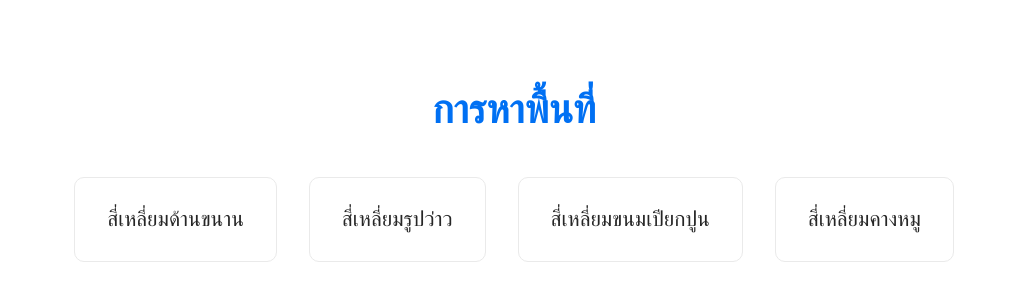
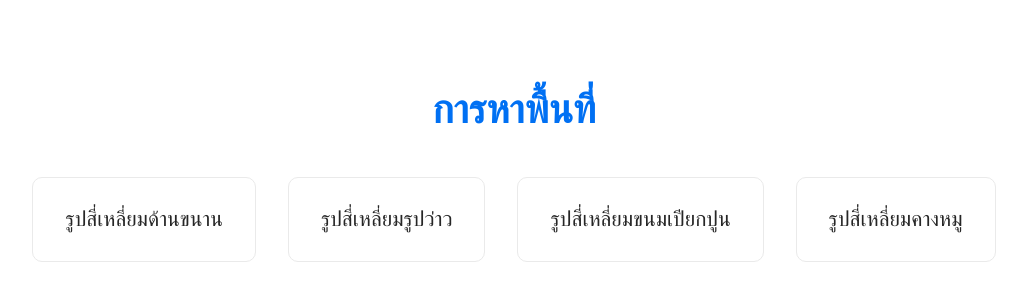
Before and after one commit to kamontip-kk/temp_web_project, a Next.js app: page /contents in a window 1280 px wide. Shown: the part 222-522 px from the top of the page, without its empty margins (126-1153 px from the left). Built offline with nearby package versions, Linux system fonts and the light colour scheme.

Commit message:
edit spelling

```diff
--- a/pages/contents.tsx
+++ b/pages/contents.tsx
@@ -18,11 +18,11 @@ function Contents() {
             <div className={styles.buttons}>
                 <Link href='' >
                     <a className={styles.card} onClick={() => setModal1(true)}>
-                        <h2>สี่เหลี่ยมด้านขนาน</h2>
+                        <h2>รูปสี่เหลี่ยมด้านขนาน</h2>
                     </a>
                 </Link>
                 <Modal
-                    title="สี่เหลี่ยมด้านขนาน"
+                    title="รูปสี่เหลี่ยมด้านขนาน"
                     centered
                     visible={modal1}
                     onOk={() => setModal1(false)}
@@ -36,11 +36,11 @@ function Contents() {
 
                 <Link href=''>
                     <a className={styles.card} onClick={() => setModal2(true)}>
-                        <h2>สี่เหลี่ยมรูปว่าว</h2>
+                        <h2>รูปสี่เหลี่ยมรูปว่าว</h2>
                     </a>
                 </Link>
                 <Modal
-                    title="สี่เหลี่ยมรูปว่าว"
+                    title="รูปสี่เหลี่ยมรูปว่าว"
                     centered
                     visible={modal2}
                     onOk={() => setModal2(false)}
@@ -54,11 +54,11 @@ function Contents() {
 
                 <Link href=''>
                     <a className={styles.card} onClick={() => setModal3(true)}>
-                        <h2>สี่เหลี่ยมขนมเปียกปูน</h2>
+                        <h2>รูปสี่เหลี่ยมขนมเปียกปูน</h2>
                     </a>
                 </Link>
                 <Modal
-                    title="สี่เหลี่ยมขนมเปียกปูน"
+                    title="รูปสี่เหลี่ยมขนมเปียกปูน"
                     centered
                     visible={modal3}
                     onOk={() => setModal3(false)}
@@ -72,11 +72,11 @@ function Contents() {
 
                 <Link href=''>
                     <a className={styles.card} onClick={() => setModal4(true)}>
-                        <h2>สี่เหลี่ยมคางหมู</h2>
+                        <h2>รูปสี่เหลี่ยมคางหมู</h2>
                     </a>
                 </Link>
                 <Modal
-                    title="สี่เหลี่ยมคางหมู"
+                    title="รูปสี่เหลี่ยมคางหมู"
                     centered
                     visible={modal4}
                     onOk={() => setModal4(false)}
```
